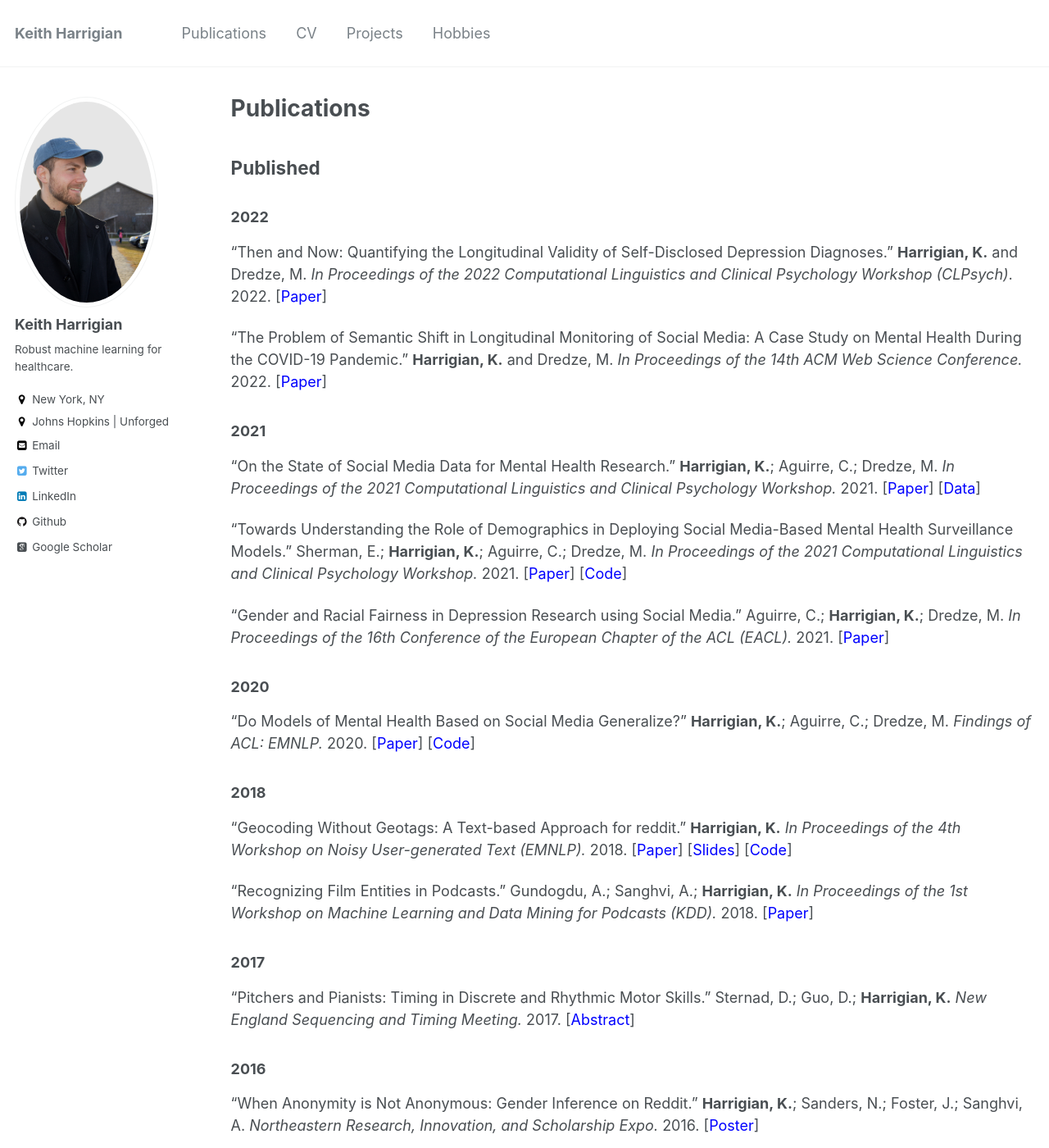
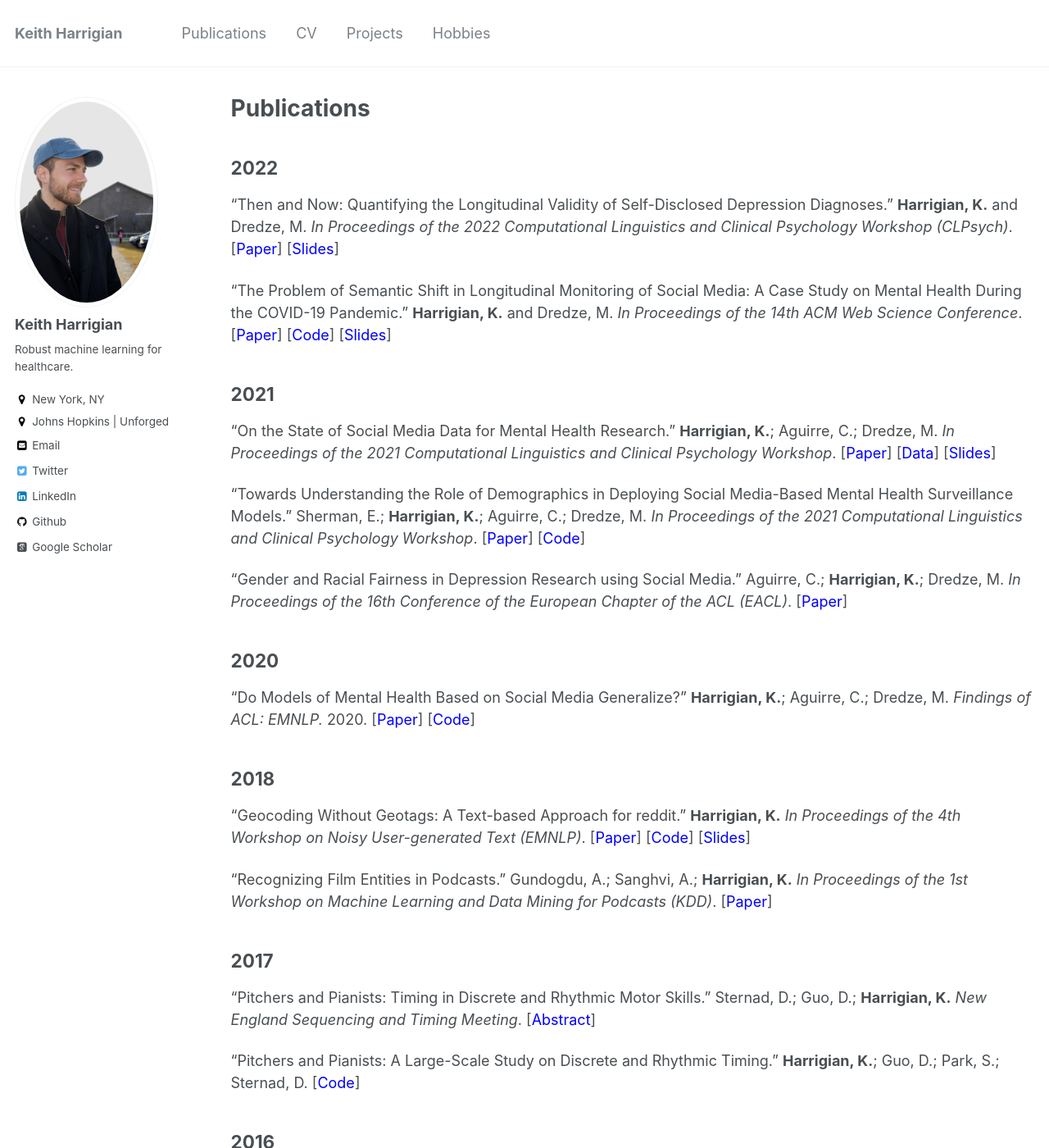
Before and after one commit to kharrigian/kharrigian.github.io, a Jekyll site: the page built from _pages/publications.md, in a window 1280 px wide and 1400 px high. Shown: the whole window at 82% size. Built offline with Jekyll 4.4.1, drawn with Linux system fonts in a browser that asks for light colours; some web fonts are replaced; some of the changed text lies outside the part shown.

Commit message:
Update publications

```diff
--- a/_pages/publications.md
+++ b/_pages/publications.md
@@ -7,46 +7,41 @@ author_profile: true
 
 {% include base_path %}
 
-## Published
+## 2022
 
-### 2022
+   "Then and Now: Quantifying the Longitudinal Validity of Self-Disclosed Depression Diagnoses." **Harrigian, K.** and Dredze, M. *In Proceedings of the 2022 Computational Linguistics and Clinical Psychology Workshop (CLPsych)*. [[<span style="color:blue">Paper</span>](https://kharrigian.github.io/files/CLPsychThenAndNow.pdf)] [[<span style="color:blue">Slides</span>](https://kharrigian.github.io/files/CLPsychThenAndNow_Deck.pdf)]
 
-   "Then and Now: Quantifying the Longitudinal Validity of Self-Disclosed Depression Diagnoses." **Harrigian, K.** and Dredze, M. *In Proceedings of the 2022 Computational Linguistics and Clinical Psychology Workshop (CLPsych)*. 2022. [[<span style="color:blue">Paper</span>](https://kharrigian.github.io/files/CLPsychThenAndNow.pdf)]
+   "The Problem of Semantic Shift in Longitudinal Monitoring of Social Media: A Case Study on Mental Health During the COVID-19 Pandemic." **Harrigian, K.** and Dredze, M. *In Proceedings of the 14th ACM Web Science Conference*. [[<span style="color:blue">Paper</span>](https://kharrigian.github.io/files/SemanticShift_WebSci2022.pdf)] [[<span style="color:blue">Code</span>]](https://github.com/kharrigian/semantic-shift-websci-2022) [[<span style="color:blue">Slides</span>](https://kharrigian.github.io/files/SemanticShift_WebSci2022_Deck.pdf)]
 
-   "The Problem of Semantic Shift in Longitudinal Monitoring of Social Media: A Case Study on Mental Health During the COVID-19 Pandemic." **Harrigian, K.** and Dredze, M. *In Proceedings of the 14th ACM Web Science Conference.* 2022.  [[<span style="color:blue">Paper</span>](https://kharrigian.github.io/files/SemanticShift_WebSci2022.pdf)]
+## 2021
 
-### 2021
+   "On the State of Social Media Data for Mental Health Research." **Harrigian, K.**; Aguirre, C.; Dredze, M. *In Proceedings of the 2021 Computational Linguistics and Clinical Psychology Workshop*. [[<span style="color:blue">Paper</span>](https://aclanthology.org/2021.clpsych-1.2/)] [[<span style="color:blue">Data</span>]](https://github.com/kharrigian/mental-health-datasets) [[<span style="color:blue">Slides</span>](https://kharrigian.github.io/files/CLPsychStateOfSocialMedia_Deck.pdf)]
 
-   "On the State of Social Media Data for Mental Health Research." **Harrigian, K.**; Aguirre, C.; Dredze, M. *In Proceedings of the 2021 Computational Linguistics and Clinical Psychology Workshop.* 2021. [[<span style="color:blue">Paper</span>](https://aclanthology.org/2021.clpsych-1.2/)] [[<span style="color:blue">Data</span>]](https://github.com/kharrigian/mental-health-datasets)
+   "Towards Understanding the Role of Demographics in Deploying Social Media-Based Mental Health Surveillance Models." Sherman, E.; **Harrigian, K.**; Aguirre, C.; Dredze, M. *In Proceedings of the 2021 Computational Linguistics and Clinical Psychology Workshop*. [[<span style="color:blue">Paper</span>](https://aclanthology.org/2021.clpsych-1.23/)] [[<span style="color:blue">Code</span>]](https://github.com/esherma/CLPsych2021_Gender_and_Depression)
 
-   "Towards Understanding the Role of Demographics in Deploying Social Media-Based Mental Health Surveillance Models." Sherman, E.; **Harrigian, K.**; Aguirre, C.; Dredze, M. *In Proceedings of the 2021 Computational Linguistics and Clinical Psychology Workshop.* 2021. [[<span style="color:blue">Paper</span>](https://aclanthology.org/2021.clpsych-1.23/)] [[<span style="color:blue">Code</span>]](https://github.com/esherma/CLPsych2021_Gender_and_Depression)
+   "Gender and Racial Fairness in Depression Research using Social Media." Aguirre, C.; **Harrigian, K.**; Dredze, M. *In Proceedings of the 16th Conference of the European Chapter of the ACL (EACL)*. [[<span style="color:blue">Paper</span>]](https://www.aclweb.org/anthology/2021.eacl-main.256/)
 
-   "Gender and Racial Fairness in Depression Research using Social Media." Aguirre, C.; **Harrigian, K.**; Dredze, M. *In Proceedings of the 16th Conference of the European Chapter of the ACL (EACL).* 2021. [[<span style="color:blue">Paper</span>]](https://www.aclweb.org/anthology/2021.eacl-main.256/)
-
-### 2020
+## 2020
 
    "Do Models of Mental Health Based on Social Media Generalize?" **Harrigian, K.**; Aguirre, C.; Dredze, M. *Findings of ACL: EMNLP.* 2020. [[<span style="color:blue">Paper</span>]](http://www.cs.jhu.edu/~mdredze/publications/2020_emnlp_mental_health_domain_transfer.pdf) [[<span style="color:blue">Code</span>]](https://github.com/kharrigian/emnlp-2020-mental-health-generalization)
 
-### 2018
+## 2018
 
-   "Geocoding Without Geotags: A Text-based Approach for reddit." **Harrigian, K.** *In Proceedings of the 4th Workshop on Noisy User-generated Text (EMNLP).* 2018. [[<span style="color:blue">Paper</span>](http://aclweb.org/anthology/W18-6103)] [[<span style="color:blue">Slides</span>](https://kharrigian.github.io/files/WNUT_Talk.pdf)] [[<span style="color:blue">Code</span>](https://github.com/kharrigian/smgeo)]
+   "Geocoding Without Geotags: A Text-based Approach for reddit." **Harrigian, K.** *In Proceedings of the 4th Workshop on Noisy User-generated Text (EMNLP)*. [[<span style="color:blue">Paper</span>](http://aclweb.org/anthology/W18-6103)] [[<span style="color:blue">Code</span>](https://github.com/kharrigian/smgeo)] [[<span style="color:blue">Slides</span>](https://kharrigian.github.io/files/WNUT_Talk.pdf)]
 
-   "Recognizing Film Entities in Podcasts." Gundogdu, A.; Sanghvi, A.; **Harrigian, K.** *In Proceedings of the 1st Workshop on Machine Learning and Data Mining for Podcasts (KDD).* 2018. [[<span style="color:blue">Paper</span>](https://arxiv.org/abs/1809.08711)]
+   "Recognizing Film Entities in Podcasts." Gundogdu, A.; Sanghvi, A.; **Harrigian, K.** *In Proceedings of the 1st Workshop on Machine Learning and Data Mining for Podcasts (KDD)*. [[<span style="color:blue">Paper</span>](https://arxiv.org/abs/1809.08711)]
 
 
-### 2017
+## 2017
 
-   "Pitchers and Pianists: Timing in Discrete and Rhythmic Motor Skills." Sternad, D.; Guo, D.; **Harrigian, K.** *New England Sequencing and Timing Meeting.* 2017. [[<span style="color:blue">Abstract</span>](https://musicdynamicslab.uconn.edu/wp-content/uploads/sites/433/2017/01/NEST17_Schedule.pdf)]
-
-### 2016
-
-   "When Anonymity is Not Anonymous: Gender Inference on Reddit." **Harrigian, K.**; Sanders, N.; Foster, J.; Sanghvi, A. *Northeastern Research, Innovation, and Scholarship Expo.* 2016. [[<span style="color:blue">Poster</span>](https://www.northeastern.edu/rise/presentations/when-anonymity-is-not-anonymous-gender-inference-on-reddit/)]
-
-### 2015
-
-   "Effects of tDCS on Precision of Finger Force Control and Rhythmic Tapping Movements." **Harrigian, K.**; Kuznetsov, N.; Sternad, D. *Northeastern Research, Innovation, and Scholarship Expo.* 2015. [[<span style="color:blue">Poster</span>](https://www.researchgate.net/publication/281032251_Effects_of_tDCS_on_Precision_of_Finger_Force_Control_and_Rhythmic_Tapping_Movements)]
-
-
-## In Progress
+   "Pitchers and Pianists: Timing in Discrete and Rhythmic Motor Skills." Sternad, D.; Guo, D.; **Harrigian, K.** *New England Sequencing and Timing Meeting*. [[<span style="color:blue">Abstract</span>](https://musicdynamicslab.uconn.edu/wp-content/uploads/sites/433/2017/01/NEST17_Schedule.pdf)]
 
    "Pitchers and Pianists: A Large-Scale Study on Discrete and Rhythmic Timing." **Harrigian, K.**; Guo, D.; Park, S.; Sternad, D. [[<span style="color:blue">Code</span>](https://github.com/kharrigian/pitchers-and-pianists)]
+
+## 2016
+
+   "When Anonymity is Not Anonymous: Gender Inference on Reddit." **Harrigian, K.**; Sanders, N.; Foster, J.; Sanghvi, A. *Northeastern Research, Innovation, and Scholarship Expo*. [[<span style="color:blue">Poster</span>](https://www.northeastern.edu/rise/presentations/when-anonymity-is-not-anonymous-gender-inference-on-reddit/)]
+
+## 2015
+
+   "Effects of tDCS on Precision of Finger Force Control and Rhythmic Tapping Movements." **Harrigian, K.**; Kuznetsov, N.; Sternad, D. *Northeastern Research, Innovation, and Scholarship Expo*. [[<span style="color:blue">Poster</span>](https://www.researchgate.net/publication/281032251_Effects_of_tDCS_on_Precision_of_Finger_Force_Control_and_Rhythmic_Tapping_Movements)]
```
Also changed, not shown: _pages/projects.md (+1 -1 lines), 3 other files.
